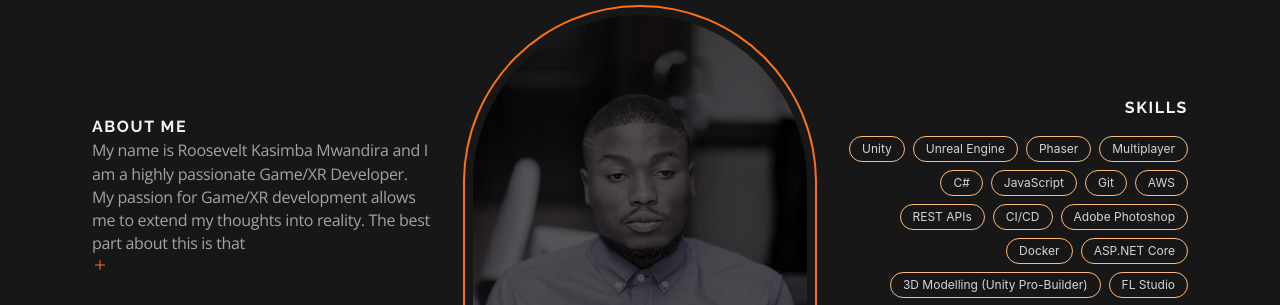
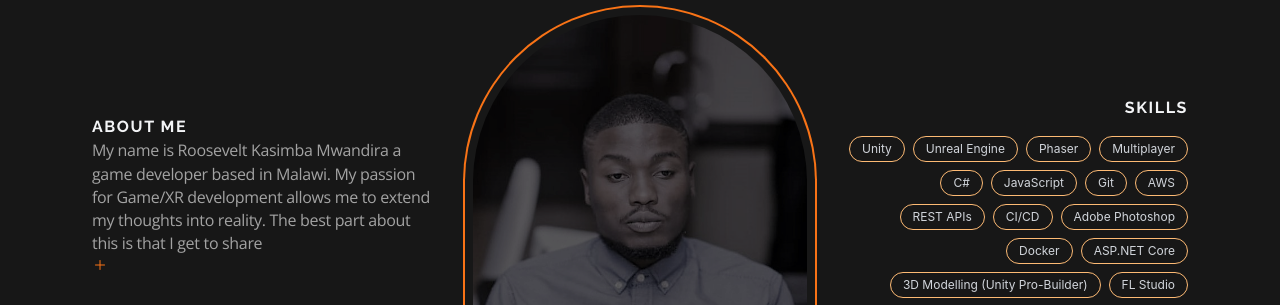
Before and after one commit to RooseViper/Roosevelt-Kasimba-Portfolio, a Next.js app: page / in a window 1280 px wide. Shown: the part 4140-4445 px from the top of the page. Built offline with nearby package versions, Linux system fonts and the light colour scheme.

Commit message:
Update Header.js

```diff
--- a/components/Header.js
+++ b/components/Header.js
@@ -32,7 +32,7 @@ const Header = () => {
                 animate={{ x: 0, opacity: 1 }}
                 transition={{ delay: 1, type: 'tween', duration: .75 }} className="flex flex-col w-full mt-8 md:m-0 md:text-left">
                 <h4 className="uppercase tracking-widest font-bold">About Me</h4>
-                <ReadMore text="My name is Roosevelt Kasimba Mwandira and I am a highly passionate Game/XR Developer. My passion for Game/XR development allows me to extend my thoughts into reality. The best part about this is that I get to share these thoughts as immersive experiences that can be experienced by anyone.">
+                <ReadMore text="My name is Roosevelt Kasimba Mwandira a game developer based in Malawi. My passion for Game/XR development allows me to extend my thoughts into reality. The best part about this is that I get to share these thoughts as immersive experiences that can be experienced by anyone. I'm one of the the eariliest people to make and release games in Malawi, with currently having over 10 years experience.">
                 </ReadMore>
             </motion.div>}
             </ScrollTrigger>
```
